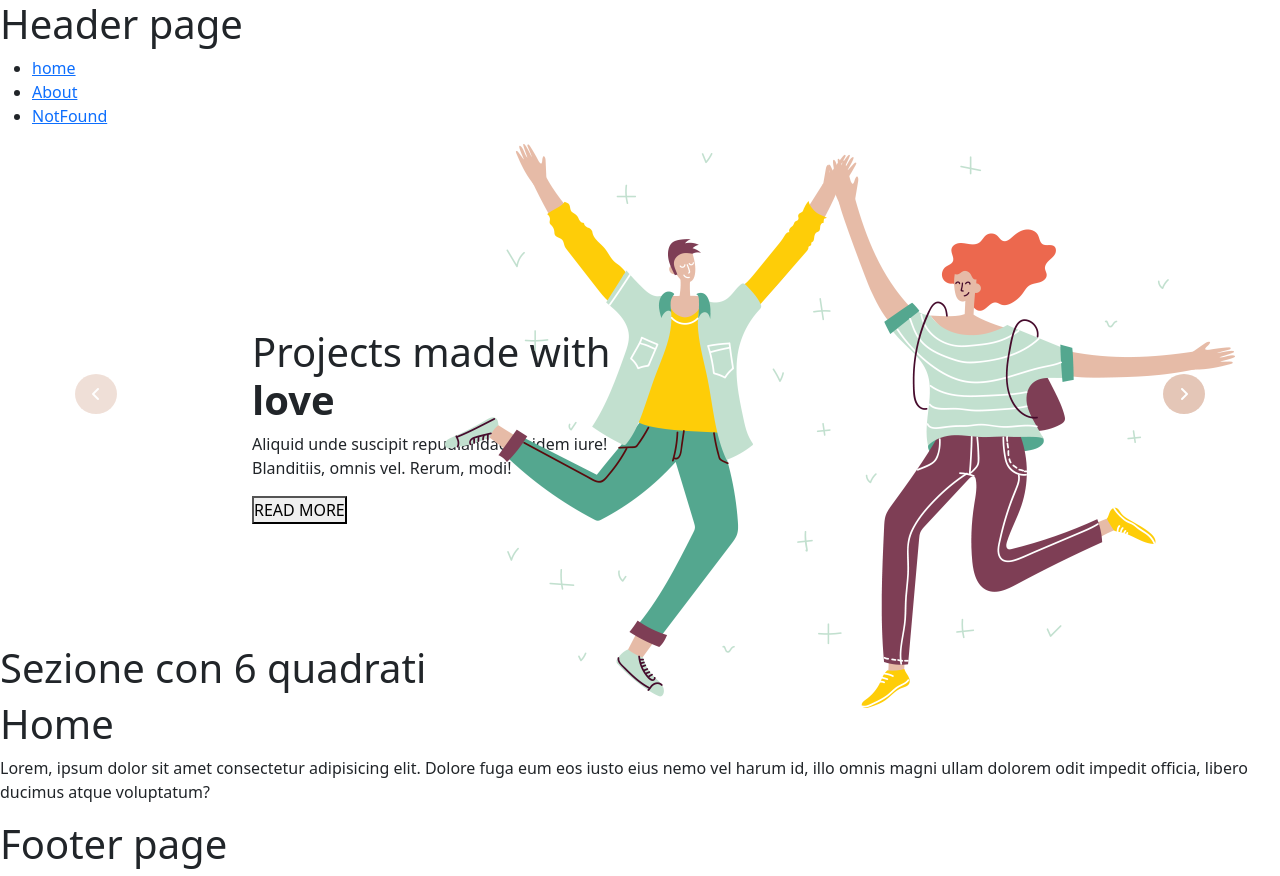
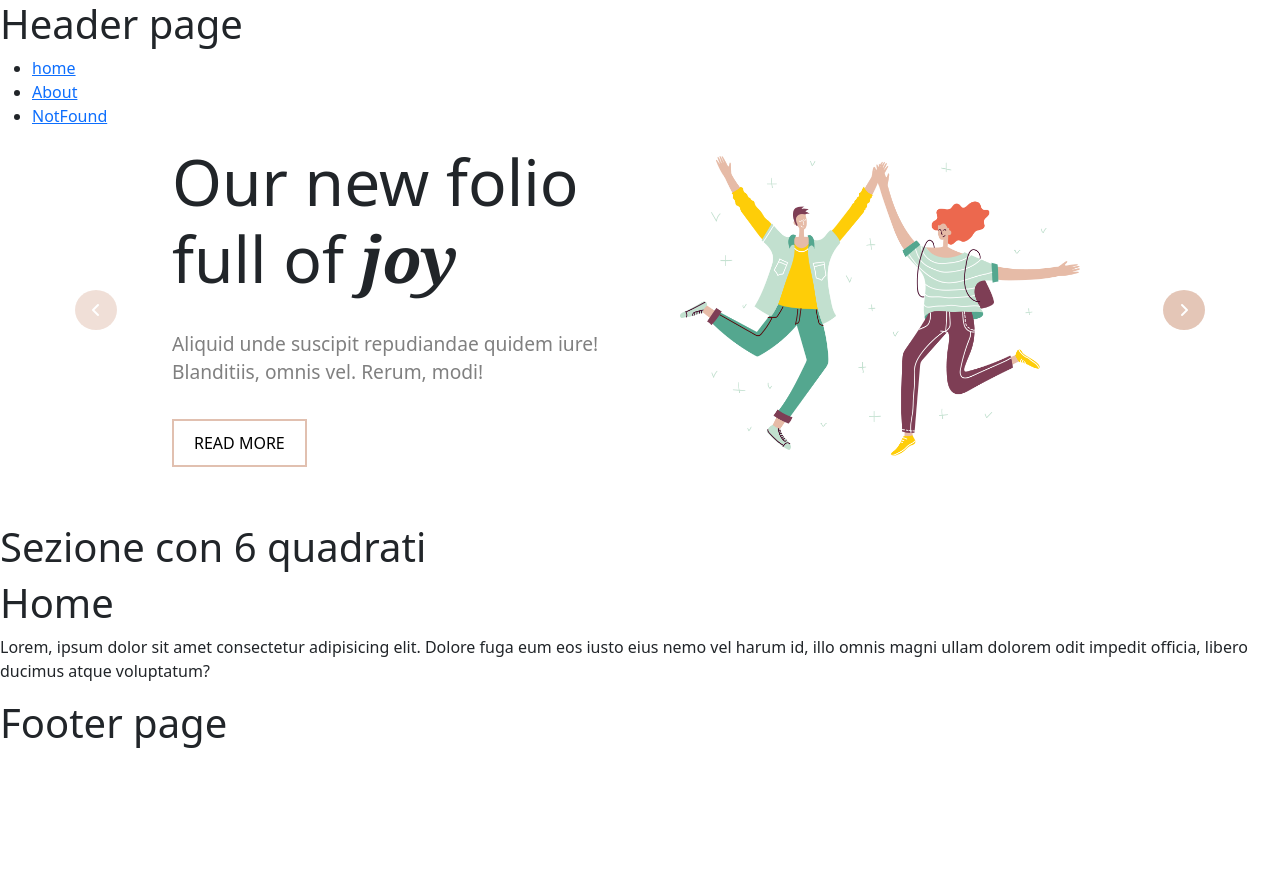
Before and after one commit to CrisFerrari1993/proj-html-vuejs, a Vue app: page / in a window 1280 px wide. Both pictures are taken after a click on the button "Next". After the commit the page ends 800 px from the top, so only its background shows below. Built offline with nearby package versions, Linux system fonts and the light colour scheme.

Commit message:
AppMain: Jumbotron done

```diff
--- a/src/components/AppMain.vue
+++ b/src/components/AppMain.vue
@@ -11,17 +11,17 @@ export default {
 
 <template>
   <!-- Jumbotron -->
-  <div id="carouselExampleControls" class="carousel slide fixed-height" data-bs-ride="carousel">
+  <div id="carouselExampleControls" class="carousel slide mb-5" data-bs-ride="carousel">
     <div class="carousel-inner custom-padding">
       <div class="carousel-item active">
         <div class="container">
           <div class="row">
-            <div class="col-12 col-sm-12 col-md-6 col-xl-6 d-flex justify-content-center align-items-center">
+            <div class="col-12 col-sm-12 col-md-12 col-xl-6 d-flex justify-content-center align-items-center mb-2">
               <div>
-                <h1>
-                  Projects made with <strong>love</strong>
+                <h1 class="big_font">
+                  Projects made with <strong><em>love</em></strong>
                 </h1>
-                <p>
+                <p class="grey">
                   Aliquid unde suscipit repudiandae quidem iure! Blanditiis, omnis vel. Rerum, modi!
                 </p>
                 <button class="my_btn">
@@ -29,8 +29,8 @@ export default {
                 </button>
               </div>
             </div>
-            <div class="col-12 col-sm-12 col-md-6 col-xl-6 d-flex justify-content-center align-items-center">
-              <img src="../../public/jumbotron/short-slider-rev-1-img-3.png" class="my_img" alt="">
+            <div class="col-12 col-sm-12 col-md-12 col-xl-6 d-flex justify-content-center align-items-center mb-2">
+              <img src="../../public/jumbotron/short-slider-rev-1-img-3.png" class="fill" alt="">
             </div>
           </div>
         </div>
@@ -38,12 +38,12 @@ export default {
       <div class="carousel-item">
         <div class="container">
           <div class="row">
-            <div class="col-12 col-sm-12 col-md-6 col-xl-6 d-flex justify-content-center align-items-center">
+            <div class="col-12 col-sm-12 col-md-12 col-xl-6 d-flex justify-content-center align-items-center mb-2">
               <div>
-                <h1>
-                  Projects made with <strong>love</strong>
+                <h1 class="big_font">
+                  Our new folio full of <strong><em>joy</em></strong>
                 </h1>
-                <p>
+                <p class="grey">
                   Aliquid unde suscipit repudiandae quidem iure! Blanditiis, omnis vel. Rerum, modi!
                 </p>
                 <button class="my_btn">
@@ -51,8 +51,8 @@ export default {
                 </button>
               </div>
             </div>
-            <div class="col-12 col-sm-12 col-md-6 col-xl-6 d-flex justify-content-center align-items-center">
-              <img src="../../public/jumbotron/h-2-slider-img-11.png" class="my_img" alt="">
+            <div class="col-12 col-sm-12 col-md-12 col-xl-6 d-flex justify-content-center align-items-center mb-2">
+              <img src="../../public/jumbotron/h-2-slider-img-11.png" class="fill" alt="">
             </div>
           </div>
         </div>
@@ -60,12 +60,12 @@ export default {
       <div class="carousel-item">
         <div class="container">
           <div class="row">
-            <div class="col-12 col-sm-12 col-md-6 col-xl-6 d-flex justify-content-center align-items-center">
+            <div class="col-12 col-sm-12 col-md-12 col-xl-6 d-flex justify-content-center align-items-center mb-2">
               <div>
-                <h1>
-                  Projects made with <strong>love</strong>
+                <h1 class="big_font">
+                  Devotion that never <strong><em>ends</em></strong>
                 </h1>
-                <p>
+                <p class="grey">
                   Aliquid unde suscipit repudiandae quidem iure! Blanditiis, omnis vel. Rerum, modi!
                 </p>
                 <button class="my_btn">
@@ -73,10 +73,9 @@ export default {
                 </button>
               </div>
             </div>
-            <div class="col-12 col-sm-12 col-md-6 col-xl-6 d-flex justify-content-center align-items-center">
-              <img src="../../public/jumbotron/h-2-slider-img-16.png" class="my_img" alt="">
-              <img src="../../public/jumbotron/h-2-slider-img-15.png" class="my_img" alt="">
-
+            <div class="col-12 col-sm-12 col-md-12 col-xl-6 d-flex justify-content-center align-items-center mb-2">
+              <img src="../../public/jumbotron/h-2-slider-img-16.png" class="img_50 fill" alt="">
+              <img src="../../public/jumbotron/h-2-slider-img-15.png" class="img_50 fill" alt="">
             </div>
           </div>
         </div>
@@ -100,15 +99,66 @@ export default {
 
 <style lang="scss" scoped>
 @use "../styles/general.scss";
+#carouselExampleControls {
+  .custom-padding {
+  padding: 0 10rem;
+}
+  h1.big_font{
+    font-size: 4rem;
+    font-weight: 300;
 
-.custom-padding {
-  padding: 0 15rem;
-}
+    em{
+      font-family: Georgia, 'Times New Roman', Times, serif;
+      font-weight: 700;
+    }
+  }
 
-.fixed-height {
-  height: 500px;
-}
-.pink {
-  background-color: #e1c0b0;
-}
+  p{
+    margin: 2rem 0;
+  }
+  p.grey{
+    color: grey;
+    font-size: 1.2rem;
+  }
+  .my_btn {
+    background: none;
+    border: 2px solid #e1c0b0 ;
+    padding: 10px 20px;
+    transition: 0.5s;
+    position: relative;
+    overflow: hidden;
+  }
+  .my_btn:hover{
+    color: #fff;
+  }
+  .my_btn::before{
+    content: "";
+    position: absolute;
+    left: 0;
+    width: 100%;
+    height: 0%;
+    background: #e1c0b0;
+    z-index: -1;
+    transition: 0.5s;
+    top: 0;
+    border-radius: 0 0 50% 50%;
+  }
+  .my_btn:hover::before{
+    height: 180%;
+  }
+  .img_50{
+    max-width: 250px;
+    max-height: 300px;
+  }
+  img{
+    max-width: 400px;
+    height: 300px;
+    .fill{
+      object-fit: contain;
+    }
+  }
+  .pink {
+    background-color: #e1c0b0;
+  }
+  }
 </style>
```
